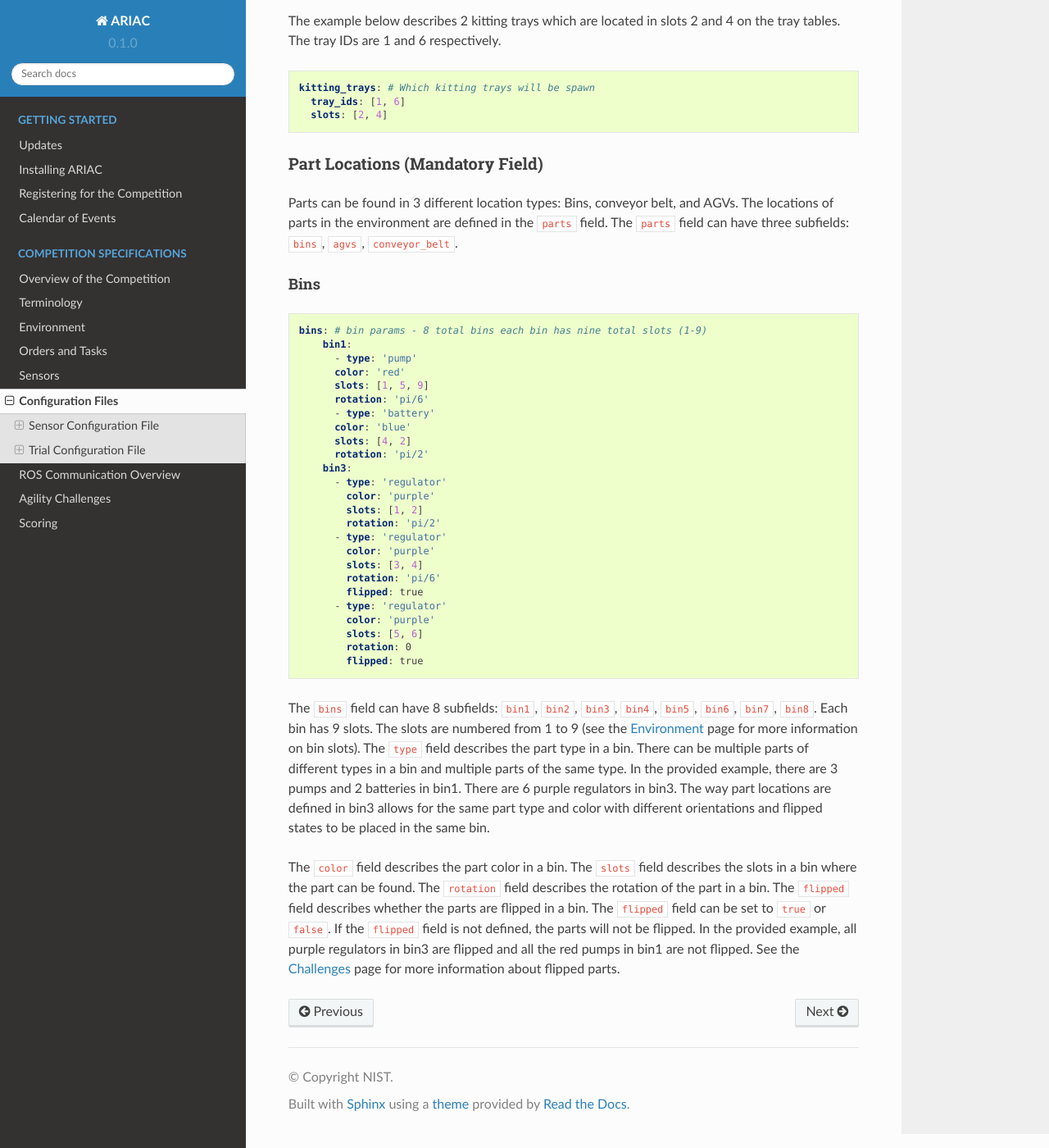
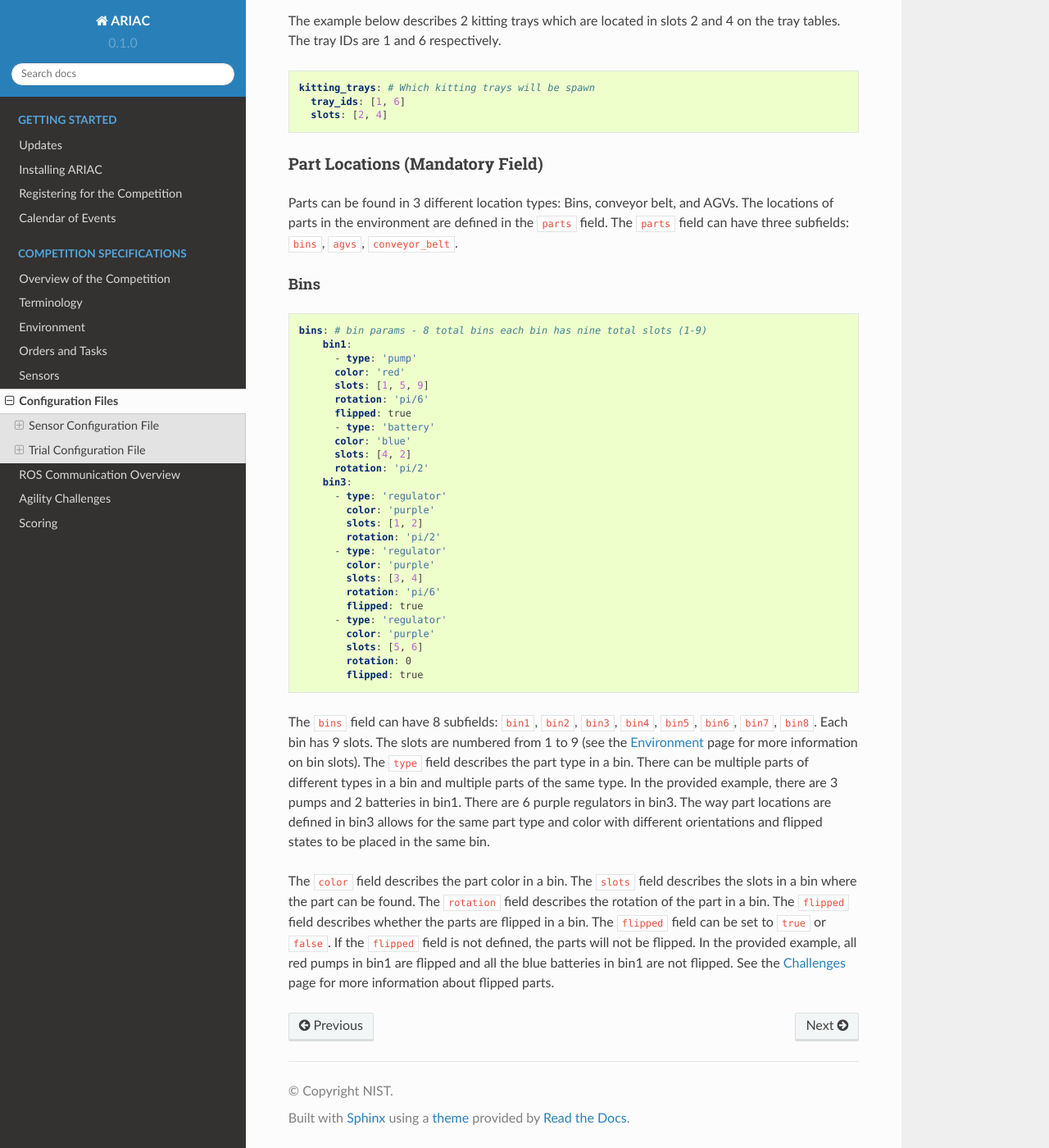
Before and after one commit to usnistgov/ARIAC, a Sphinx documentation site: the page built from docs/competition/trials.md, in a window 1280 px wide and 1400 px high, scrolled down 3966 px. Shown: the whole window at 82% size. Built offline with Sphinx 7.4.7 and the Read the Docs theme 2.0.0, drawn with Linux system fonts in a browser that asks for light colours.

Commit message:
added contents to trials.md

```diff
--- a/docs/competition/trials.md
+++ b/docs/competition/trials.md
@@ -138,6 +138,7 @@ bins: # bin params - 8 total bins each bin has nine total slots (1-9)
       color: 'red'
       slots: [1, 5, 9]
       rotation: 'pi/6'
+      flipped: true
       - type: 'battery'
       color: 'blue'
       slots: [4, 2]
@@ -161,4 +162,4 @@ bins: # bin params - 8 total bins each bin has nine total slots (1-9)
 
 The `bins` field can have 8 subfields: `bin1`, `bin2`, `bin3`, `bin4`, `bin5`, `bin6`, `bin7`, `bin8`. Each bin has 9 slots. The slots are numbered from 1 to 9 (see the [Environment](environment.md) page for more information on bin slots). The `type` field describes the part type in a bin. There can be multiple parts of different types in a bin and multiple parts of the same type. In the provided example, there are 3 pumps and 2 batteries in bin1. There are 6 purple regulators in bin3. The way part locations are defined in bin3 allows for the same part type and color with different orientations and flipped states to be placed in the same bin.
 
-The `color` field describes the part color in a bin. The `slots` field describes the slots in a bin where the part can be found. The `rotation` field describes the rotation of the part in a bin. The `flipped` field describes whether the parts are flipped in a bin. The `flipped` field can be set to `true` or `false`. If the `flipped` field is not defined, the parts will not be flipped. In the provided example, all purple regulators in bin3 are flipped and all the red pumps in bin1 are not flipped. See the [Challenges](challenges.md) page for more information about flipped parts.
+The `color` field describes the part color in a bin. The `slots` field describes the slots in a bin where the part can be found. The `rotation` field describes the rotation of the part in a bin. The `flipped` field describes whether the parts are flipped in a bin. The `flipped` field can be set to `true` or `false`. If the `flipped` field is not defined, the parts will not be flipped. In the provided example, all red pumps in bin1 are flipped and all the blue batteries in bin1 are not flipped. See the [Challenges](challenges.md) page for more information about flipped parts.
```
